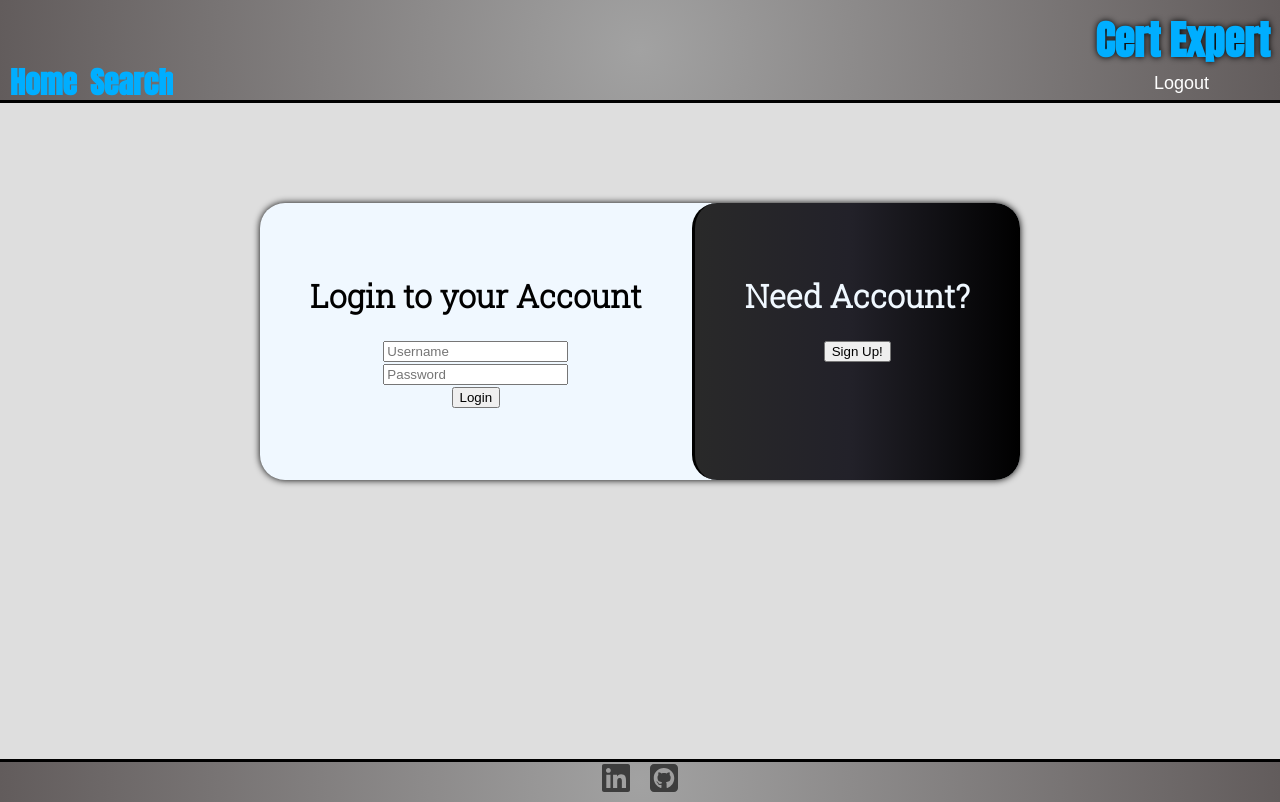
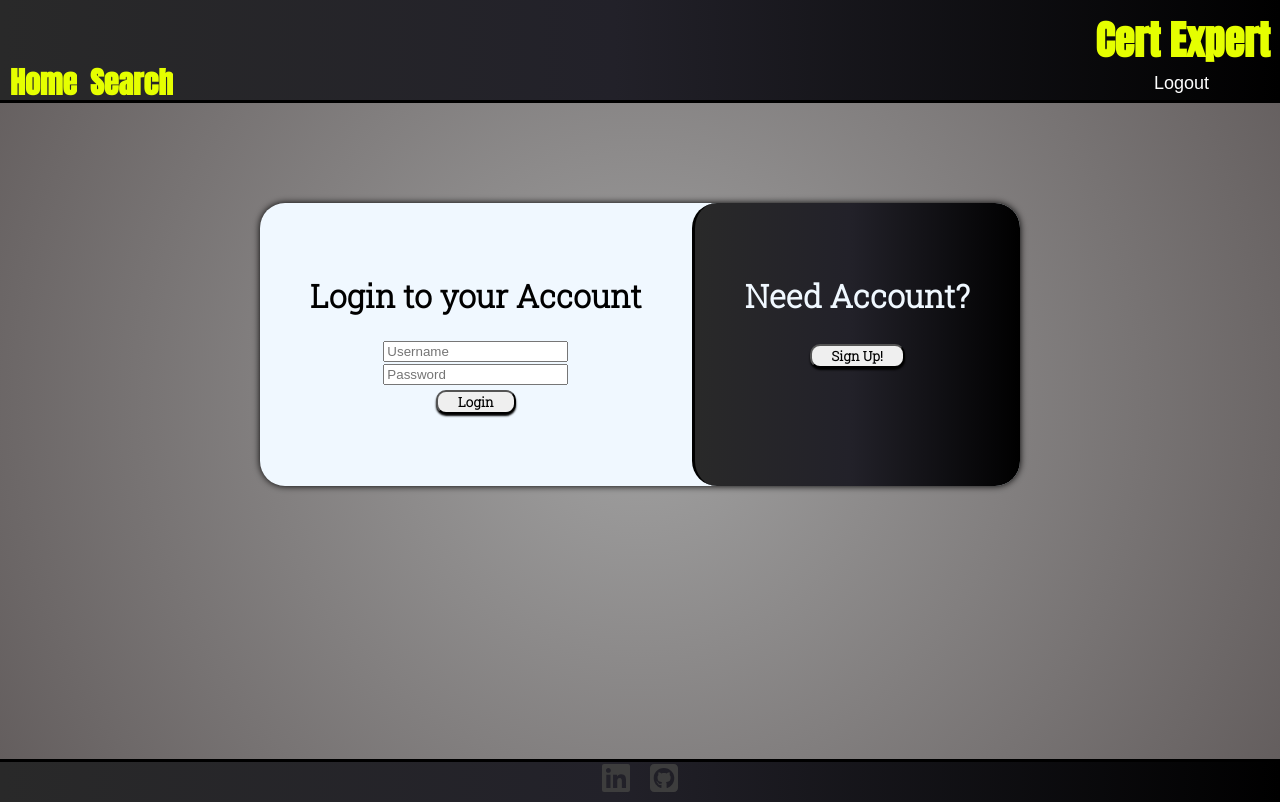
Before and after one commit to Haubaustin/Cert_Expert, a React (Create React App) app in the folder client/: page /login in a window 1280 px wide. Built offline with nearby package versions, Linux system fonts and the light colour scheme; sample sign-in values are in the browser's storage.

Commit message:
Changed Color Scheme

```diff
--- a/client/src/App.css
+++ b/client/src/App.css
@@ -8,8 +8,8 @@ a.homeLink  {
   margin-right: 10px;
   text-decoration: none;
   top: 100px;
-  color: rgb(0, 174, 255);
-  background: linear-gradient(to right, black, black 50%, rgb(0, 174, 255) 50%);
+  color: rgb(229, 255, 0);
+  background: linear-gradient(to right, rgb(110, 110, 110), rgb(255, 255, 255) 50%, rgb(229, 255, 0) 50%);
   background-size: 200% 100%;
   background-position: 100%;
   transition: background-position 275ms ease;
@@ -40,8 +40,8 @@ a.linkedin >svg:active, a.github > svg:active {
 
 a.searchLink {
   text-decoration: none;
-  color: rgb(0, 174, 255);
-  background: linear-gradient(to right, black, rgb(0, 0, 0) 50%, rgb(0, 174, 255) 50%);
+  color: rgb(229, 255, 0);
+  background: linear-gradient(to right, rgb(110, 110, 110), rgb(255, 255, 255) 50%, rgb(229, 255, 0) 50%);
   background-size: 200% 100%;
   background-position: 100%;
   transition: background-position 275ms ease;
@@ -58,7 +58,8 @@ a.searchLink:hover  {
 
 .App {
   text-align: center;
-  background-color: rgba(180, 180, 180, 0.438);
+  background: rgb(162,162,162);
+  background: radial-gradient(circle, rgba(162,162,162,1) 0%, rgba(98,92,92,1) 100%);
 }
 
 .appMain {
@@ -184,15 +185,15 @@ body {
   position: relative;
   left: 0;
   bottom: 0;
-  background: rgb(162,162,162);
-  background: radial-gradient(circle, rgba(162,162,162,1) 0%, rgba(98,92,92,1) 100%);
+  background: rgb(41,41,41);
+  background: linear-gradient(90deg, rgba(41,41,41,1) 0%, rgba(34,33,41,1) 48%, rgba(0,0,0,1) 100%);
 }
 
 .Header {
   height: 100px;
   border-bottom: 3px solid black;
-  background: rgb(162,162,162);
-  background: radial-gradient(circle, rgba(162,162,162,1) 0%, rgba(98,92,92,1) 100%);
+  background: rgb(41,41,41);
+  background: linear-gradient(90deg, rgba(41,41,41,1) 0%, rgba(34,33,41,1) 48%, rgba(0,0,0,1) 100%);
 }
 
 .how, .why {
@@ -207,7 +208,7 @@ body {
 }
 
 .how > h3 > span {
-  color: rgb(0, 174, 255);
+  color: rgb(0, 0, 0);
   font-weight: 1000;
   text-shadow: 0 0 1px black;
   font-size: 22px;
@@ -392,13 +393,27 @@ body {
   padding-bottom: 5px;
 }
 
+.signInButton {
+  border-radius: 10px;
+  padding-left: 20px;
+  padding-right: 20px;
+  font-family: 'Roboto Slab', serif;
+  font-weight: 600;
+  margin-top: 5px;
+  box-shadow: 0px 2px 2px black;
+  cursor: pointer;
+}
+
+.signInButton:hover {
+  transform: translateY(-1px);
+}
+
 .title {
   font-size: 40px;
   position: absolute;
   font-family: 'Anton', sans-serif;
   right: 10px;
-  color: rgb(0, 174, 255);
-  text-shadow: 0 0 6px black;
+  color: rgb(229, 255, 0);
   margin-top: 10px;
 }
 
@@ -419,7 +434,7 @@ body {
 }
 
 .why > p > span {
-  color: rgb(0, 174, 255);
+  color: rgb(0, 0, 0);
   font-weight: 1000;
   text-shadow: 0 0 .5px black;
   font-size: 18px;
@@ -427,7 +442,7 @@ body {
 }
 
 .why > h3 > span {
-  color: rgb(0, 174, 255);
+  color: rgb(0, 0, 0);
   font-weight: 1000;
   text-shadow: 0 0 1px rgb(0, 0, 0);
   font-size: 22px;
--- a/client/src/components/login/Login.js
+++ b/client/src/components/login/Login.js
@@ -37,14 +37,14 @@ const Login = () => {
                 <form >
                     <input type="text" placeholder="Username" name="userName" onChange={handleChange} value={data.userName} /> <br></br>
                     <input type="text" placeholder="Password" name="password" onChange={handleChange} value={data.password} /> <br></br>
-                    <button onClick={handleLogin}>Login</button>
+                    <button onClick={handleLogin} className="signInButton">Login</button>
                 </form>
                 <h5>{error}</h5>
             </div>
             <div className="signUp">
                 <h1>Need Account?</h1>
                 <Link to="/signup">
-                <button>Sign Up!</button>
+                <button className="signInButton">Sign Up!</button>
                 </Link>
             </div>
         </div>
--- a/client/src/components/login/Register.js
+++ b/client/src/components/login/Register.js
@@ -45,16 +45,16 @@ const Register = () => {
             <div className="welcomeBack">
                 <h1>Returning?</h1>
                 <Link to="/login">
-                <button>Login</button>
+                <button className="signInButton">Login</button>
                 </Link>
             </div>
             <div className="createAcc">
                 <h1>Create an Account</h1>
                 <form onSubmit={handleSignUp}>
-                    <input type="text" placeholder="Username" name="userName" value={data.userName} onChange={handleRegister} /><br></br>
+                    <input type="text" placeholder="Username" name="userName" value={data.userName} onChange={handleRegister}/><br></br>
                     <input type="text" placeholder="Email" name="email" value={data.email} onChange={handleRegister}/><br></br>
                     <input type="password" placeholder="Password" name="password" value={data.password} onChange={handleRegister}/><br></br>
-                    <button type="submit" >Register</button>
+                    <button type="submit" className="signInButton">Register</button>
                 </form>
                     <h4 className="response">{response}</h4>
             </div>
```
